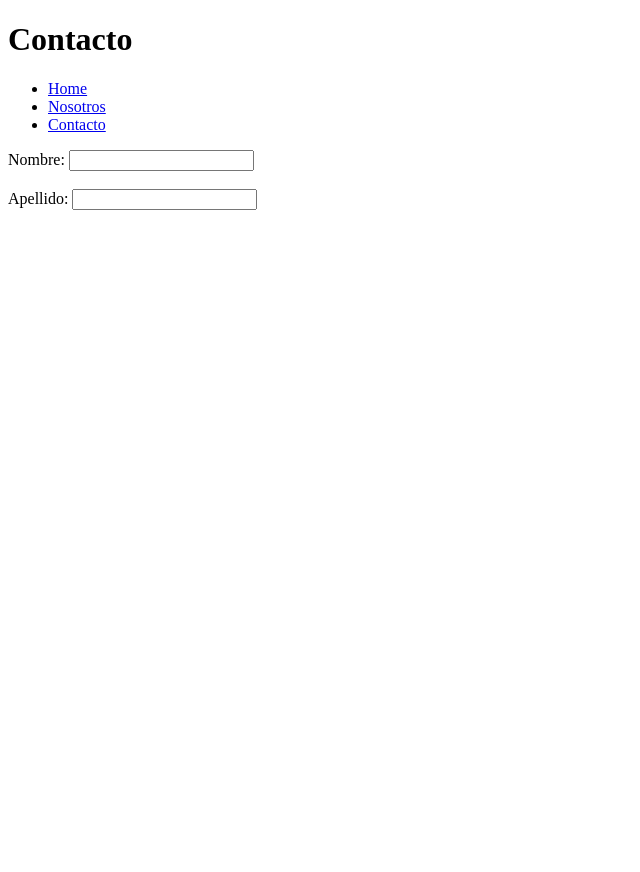
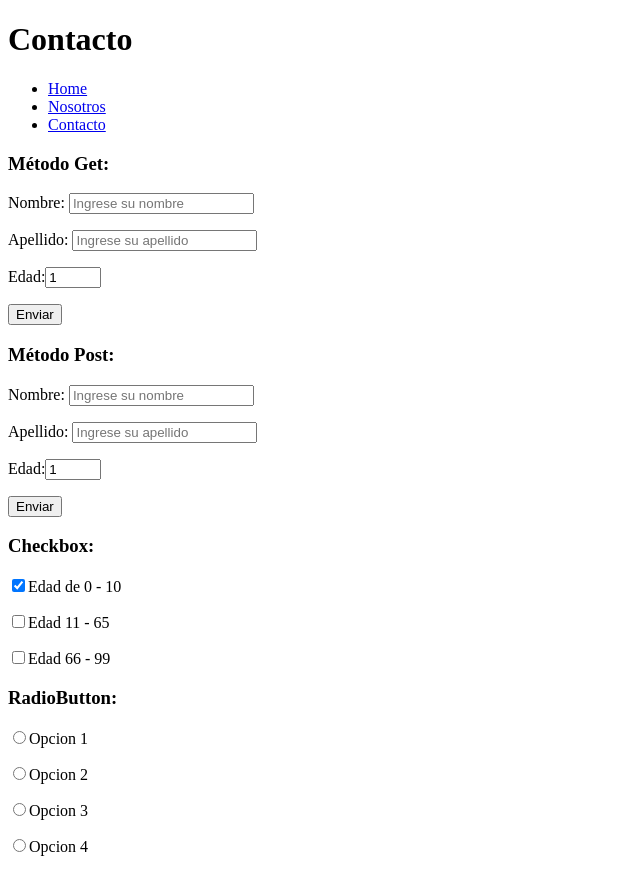
Before and after one commit to leanmiicc/codoAcodo, a plain HTML site: page 001_Clases HTML/html_004/contacto.html in a window 1280 px wide. Shown: the whole page, without its empty margins (0-640 px from the left). Before the commit the page ends 800 px from the top, so only its background shows below. Drawn offline with Linux system fonts and the light colour scheme.

Commit message:
cambios en clase html_004

```diff
--- a/001_Clases HTML/html_004/contacto.html
+++ b/001_Clases HTML/html_004/contacto.html
@@ -1,11 +1,13 @@
 <!DOCTYPE html>
 <html lang="en">
+
 <head>
-    <meta charset="UTF-8">
-    <meta http-equiv="X-UA-Compatible" content="IE=edge">
-    <meta name="viewport" content="width=device-width, initial-scale=1.0">
+  <meta charset="UTF-8" />
+  <meta http-equiv="X-UA-Compatible" content="IE=edge" />
+  <meta name="viewport" content="width=device-width, initial-scale=1.0" />
   <title>Contacto</title>
 </head>
+
 <body>
   <header>
     <h1>Contacto</h1>
@@ -20,18 +22,55 @@
   </nav>
 
   <form action="" method="get">
+    <h3>Método Get:</h3>
+    <p>
       <label for="nombre">Nombre:</label>
-        <input type="text" name="nombre" id="nombre">
-        <br>
-        <br>
+      <input type="text" name="nombre" id="nombre" placeholder="Ingrese su nombre" />
+    </p>
+    <p>
       <label for="apellido">Apellido:</label>
-        <input type="apellido" name="apellido" id="apellido">
+      <input type="apellido" name="apellido" id="apellido" placeholder="Ingrese su apellido" />
+    </p>
+    <p>
+      <label for="edad">Edad:<input type="number" name="edad" id="edad" placeholder="Ingrese su edad" value="1" min="1"
+          max="99" /></label>
+    </p>
+    <input type="submit" value="Enviar">
   </form>
 
+  <form action="" method="post">
+    <h3>Método Post:</h3>
+    <p>
+      <label for="nombre">Nombre:</label>
+      <input type="text" name="nombre" id="nombre" placeholder="Ingrese su nombre" />
+    </p>
+    <p>
+      <label for="apellido">Apellido:</label>
+      <input type="apellido" name="apellido" id="apellido" placeholder="Ingrese su apellido" />
+    </p>
+    <p>
+      <label for="edad">Edad:<input type="number" name="edad" id="edad" placeholder="Ingrese su edad" value="1" min="1"
+          max="99" /></label>
+    </p>
+    <input type="submit" value="Enviar">
+  </form>
 
-    <footer>
+  <h3>
+    Checkbox:
+  </h3>
+  <p><label for="checkEdad1"><input type="checkbox" name="checkEdad1" id="checkEdad1" checked>Edad de 0 - 10</label></p>
+  <p><label for="checkEdad2"><input type="checkbox" name="checkEdad2" id="checkEdad2">Edad 11 - 65</label></p>
+  <p><label for="checkEdad3"><input type="checkbox" name="checkEdad3" id="checkEdad3">Edad 66 - 99</label></p>
 
-    </footer>
+  <h3>
+    RadioButton:
+  </h3>
+  <p><label for="radio1"><input type="radio" name="opciones" id="radio1" value="1">Opcion 1</label></p>
+  <p><label for="radio2"><input type="radio" name="opciones" id="radio2" value="2">Opcion 2</label></p>
+  <p><label for="radio3"><input type="radio" name="opciones" id="radio3" value="3">Opcion 3</label></p>
+  <p><label for="radio4"><input type="radio" name="opciones" id="radio4" value="4">Opcion 4</label></p>
 
+  <footer></footer>
 </body>
+
 </html>
```
Lines whose indentation alone changed are shown as unchanged.
